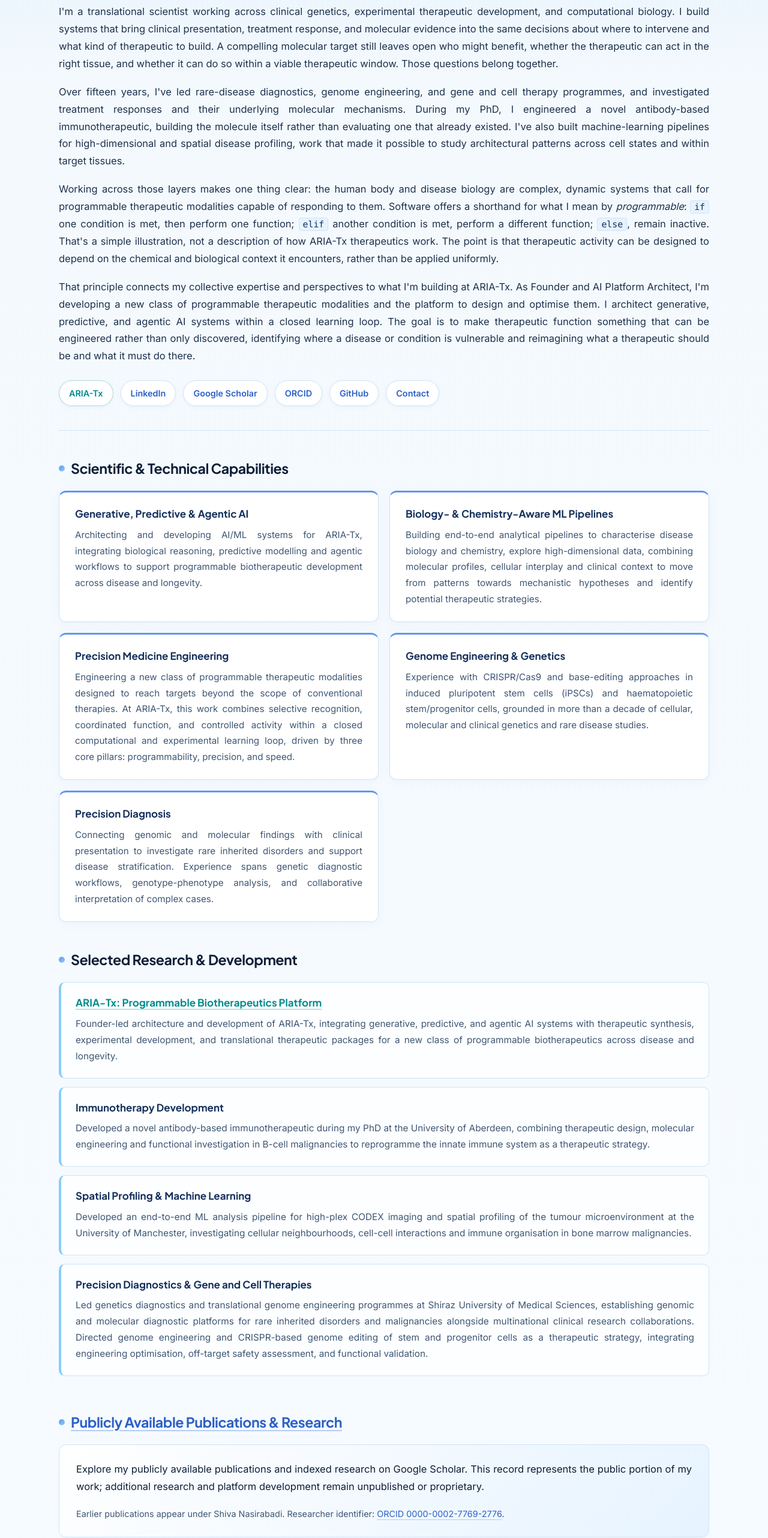
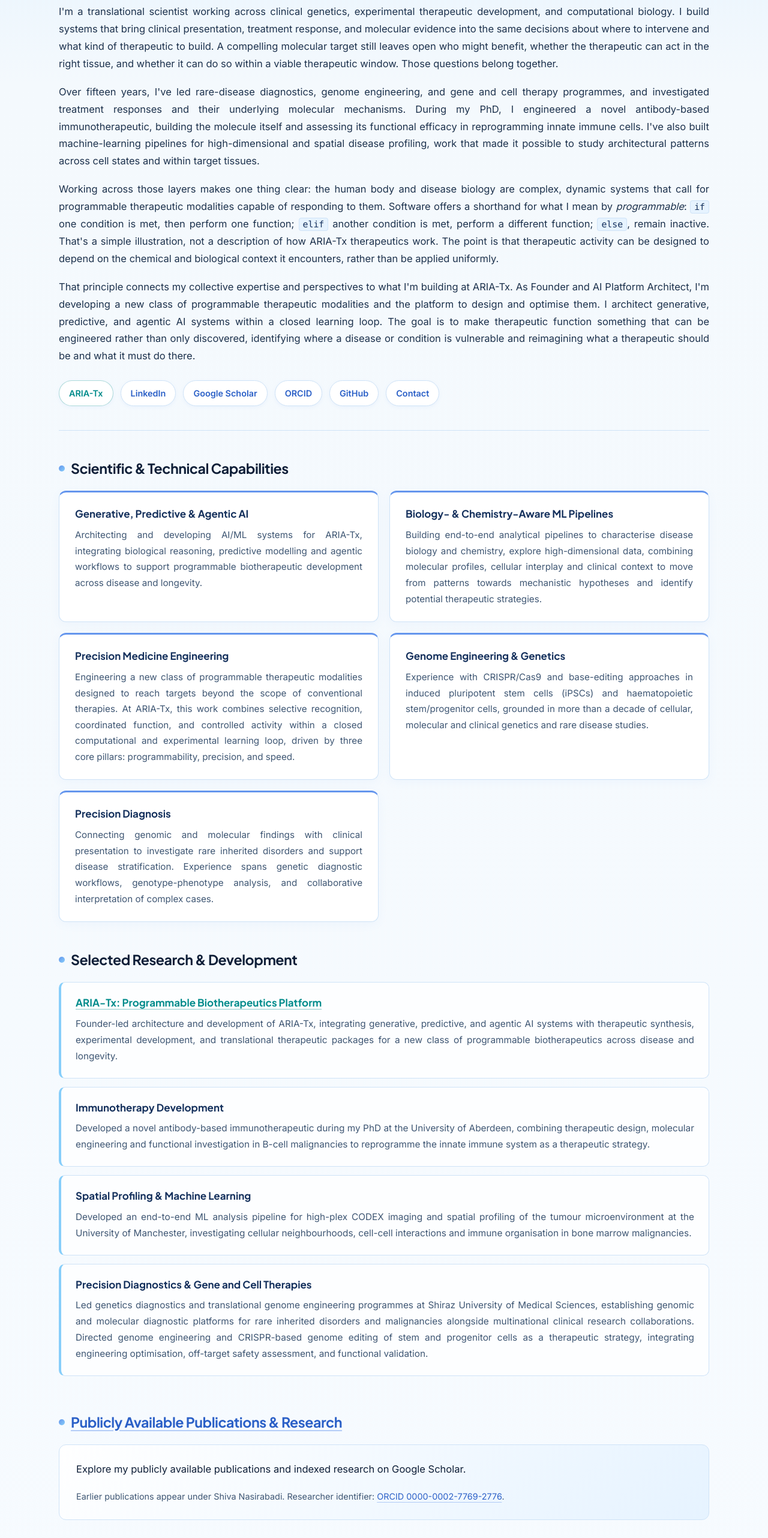
Before and after one commit to SNickaria/SNickaria.github.io, a plain HTML site: page index.html in a window 1280 px wide. Shown: the part 220-2784 px from the top of the page at 60% size. Drawn offline with nearby package versions, Linux system fonts and the light colour scheme.

Commit message:
Refine PhD sentence in bio and trim publications note in index.html

```diff
--- a/index.html
+++ b/index.html
@@ -284,7 +284,7 @@ footer{
 <p class="role">Founder &amp; AI Platform Architect at <a class="aria-link" href="https://aria-tx.com/" target="_blank" rel="noopener">ARIA Therapeutics (ARIA-Tx)</a> | Immuno-Oncology &amp; Genetics</p>
 <div class="bio">
 <p>I'm a translational scientist working across clinical genetics, experimental therapeutic development, and computational biology. I build systems that bring clinical presentation, treatment response, and molecular evidence into the same decisions about where to intervene and what kind of therapeutic to build. A compelling molecular target still leaves open who might benefit, whether the therapeutic can act in the right tissue, and whether it can do so within a viable therapeutic window. Those questions belong together.</p>
-<p>Over fifteen years, I've led rare-disease diagnostics, genome engineering, and gene and cell therapy programmes, and investigated treatment responses and their underlying molecular mechanisms. During my PhD, I engineered a novel antibody-based immunotherapeutic, building the molecule itself rather than evaluating one that already existed. I've also built machine-learning pipelines for high-dimensional and spatial disease profiling, work that made it possible to study architectural patterns across cell states and within target tissues.</p>
+<p>Over fifteen years, I've led rare-disease diagnostics, genome engineering, and gene and cell therapy programmes, and investigated treatment responses and their underlying molecular mechanisms. During my PhD, I engineered a novel antibody-based immunotherapeutic, building the molecule itself and assessing its functional efficacy in reprogramming innate immune cells. I've also built machine-learning pipelines for high-dimensional and spatial disease profiling, work that made it possible to study architectural patterns across cell states and within target tissues.</p>
 <p>Working across those layers makes one thing clear: the human body and disease biology are complex, dynamic systems that call for programmable therapeutic modalities capable of responding to them. Software offers a shorthand for what I mean by <em>programmable</em>: <code>if</code> one condition is met, then perform one function; <code>elif</code> another condition is met, perform a different function; <code>else</code>, remain inactive. That's a simple illustration, not a description of how ARIA-Tx therapeutics work. The point is that therapeutic activity can be designed to depend on the chemical and biological context it encounters, rather than be applied uniformly.</p>
 <p>That principle connects my collective expertise and perspectives to what I'm building at ARIA-Tx. As Founder and AI Platform Architect, I'm developing a new class of programmable therapeutic modalities and the platform to design and optimise them. I architect generative, predictive, and agentic AI systems within a closed learning loop. The goal is to make therapeutic function something that can be engineered rather than only discovered, identifying where a disease or condition is vulnerable and reimagining what a therapeutic should be and what it must do there.</p>
 </div>
@@ -318,7 +318,7 @@ footer{
 <section aria-labelledby="publications">
 <h2 id="publications"><a href="https://scholar.google.com/citations?hl=en&amp;user=12HltGkAAAAJ" target="_blank" rel="noopener">Publicly Available Publications &amp; Research</a></h2>
 <div class="pub-card">
-<p>Explore my publicly available publications and indexed research on Google Scholar. This record represents the public portion of my work; additional research and platform development remain unpublished or proprietary.</p>
+<p>Explore my publicly available publications and indexed research on Google Scholar.</p>
 <p class="note">Earlier publications appear under Shiva Nasirabadi. Researcher identifier: <a href="https://orcid.org/0000-0002-7769-2776" target="_blank" rel="noopener">ORCID 0000-0002-7769-2776</a>.</p>
 </div>
 </section>
```
